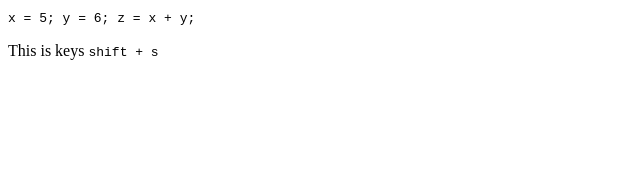
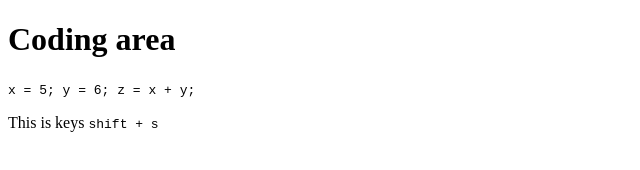
Before and after one commit to deepakkurmi5/basichtml, a plain HTML site: page code.html in a window 1280 px wide. Shown: the whole page, without its empty margins (0-640 px from the left). Drawn offline with Linux system fonts and the light colour scheme.

Commit message:
add heading in code.html file

```diff
--- a/code.html
+++ b/code.html
@@ -7,6 +7,8 @@
         <title>Code</title>
     </head>
     <body>
+
+        <h1>Coding area</h1>
 
         <code>
             x = 5;
```
